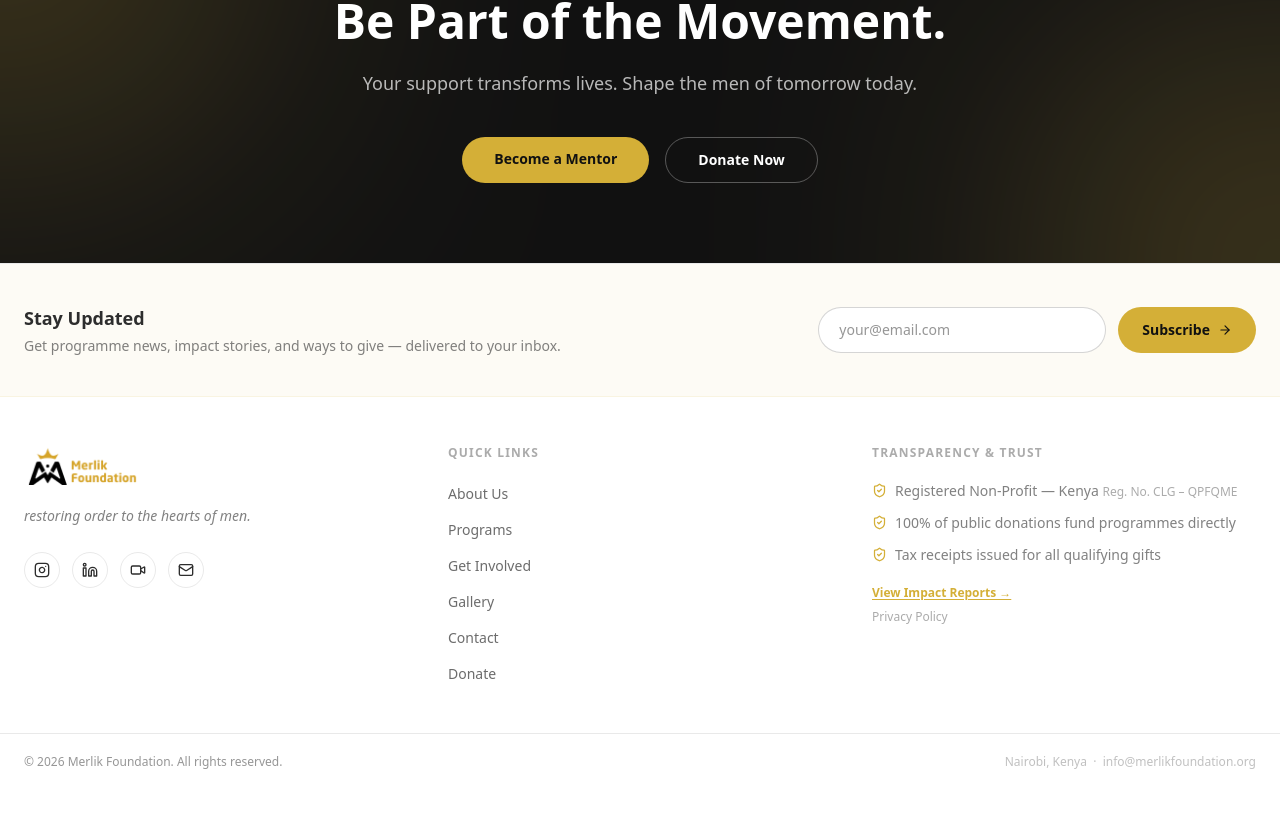
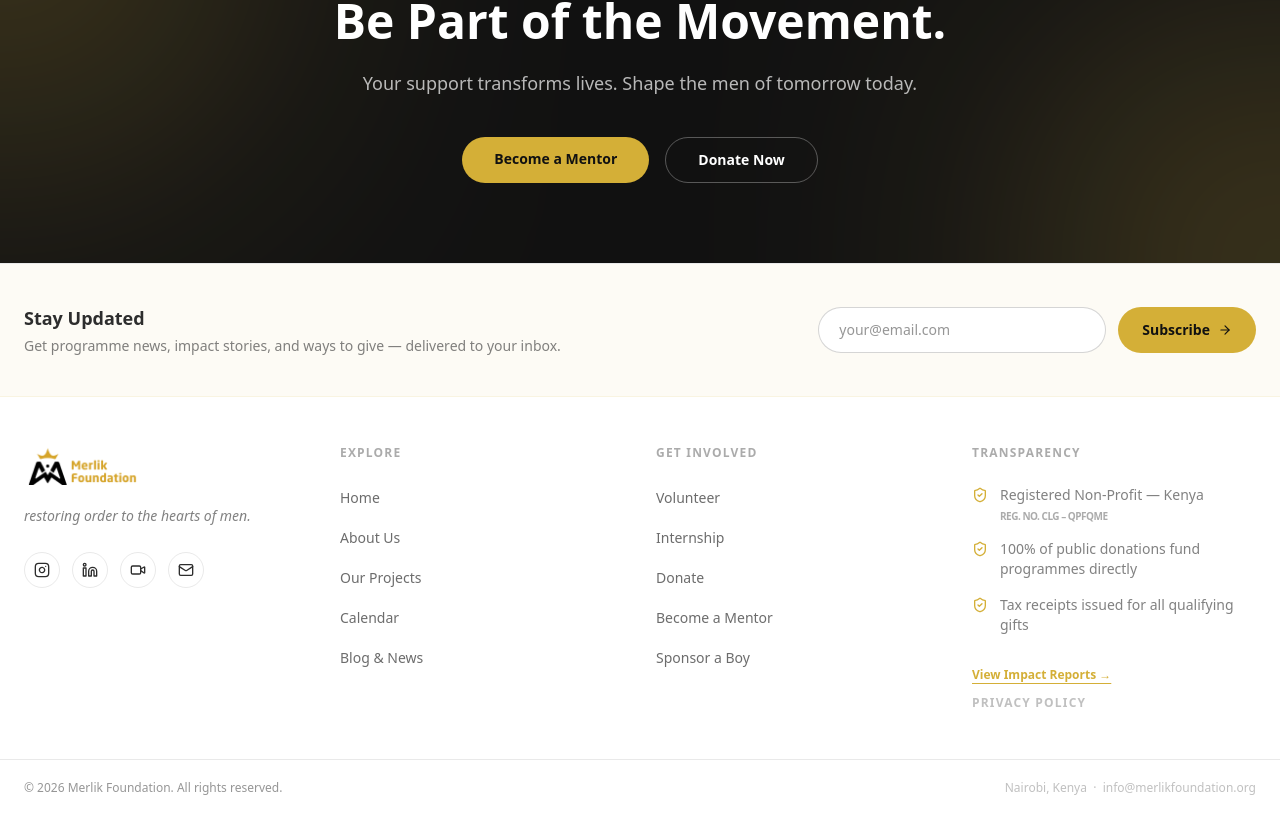
Before and after one commit to foundationmerlik/webapp, a Next.js app: page / in a window 1280 px wide. Shown: the part 3884-4700 px from the top of the page. Before the commit the page ends 4674 px from the top, so only its background shows below. Built offline with nearby package versions, Linux system fonts and the light colour scheme; a web font is replaced by a local one.

Commit message:
Update Footer: Restructured links into Explore and Get Involved columns

```diff
--- a/src/components/Footer.tsx
+++ b/src/components/Footer.tsx
@@ -20,13 +20,20 @@ export default function Footer() {
         if (email) { setSubscribed(true); setEmail(""); }
     };
 
-    const navLinks = [
+    const exploreLinks = [
+        { name: "Home", href: "/" },
         { name: "About Us", href: "/about" },
-        { name: "Programs", href: "/programs" },
-        { name: "Get Involved", href: "/support" },
-        { name: "Gallery", href: "/gallery" },
-        { name: "Contact", href: "/contact" },
+        { name: "Our Projects", href: "/programs" },
+        { name: "Calendar", href: "/calendar" },
+        { name: "Blog & News", href: "/blog" },
+    ];
+
+    const involvedLinks = [
+        { name: "Volunteer", href: "/support?tab=volunteer" },
+        { name: "Internship", href: "/support?tab=internship" },
         { name: "Donate", href: "/donate" },
+        { name: "Become a Mentor", href: "/support?tab=mentor" },
+        { name: "Sponsor a Boy", href: "/support?tab=sponsor" },
     ];
 
     return (
@@ -64,7 +71,7 @@ export default function Footer() {
 
             {/* Main Footer Body */}
             <div className="max-w-7xl mx-auto px-6 py-12">
-                <div className="grid grid-cols-1 md:grid-cols-3 gap-10">
+                <div className="grid grid-cols-1 sm:grid-cols-2 lg:grid-cols-4 gap-12 lg:gap-8">
 
                     {/* Brand Column */}
                     <div className="flex flex-col gap-5">
@@ -97,11 +104,25 @@ export default function Footer() {
                         </div>
                     </div>
 
-                    {/* Quick Nav */}
+                    {/* Explore */}
                     <div>
-                        <p className="text-xs font-bold uppercase tracking-widest text-foreground/40 mb-5">Quick Links</p>
-                        <ul className="space-y-3">
-                            {navLinks.map((l) => (
+                        <p className="text-xs font-bold uppercase tracking-widest text-foreground/40 mb-6">Explore</p>
+                        <ul className="space-y-4">
+                            {exploreLinks.map((l) => (
+                                <li key={l.name}>
+                                    <Link href={l.href} className="text-sm text-foreground/70 hover:text-brand-gold transition-colors font-medium">
+                                        {l.name}
+                                    </Link>
+                                </li>
+                            ))}
+                        </ul>
+                    </div>
+
+                    {/* Get Involved */}
+                    <div>
+                        <p className="text-xs font-bold uppercase tracking-widest text-foreground/40 mb-6">Get Involved</p>
+                        <ul className="space-y-4">
+                            {involvedLinks.map((l) => (
                                 <li key={l.name}>
                                     <Link href={l.href} className="text-sm text-foreground/70 hover:text-brand-gold transition-colors font-medium">
                                         {l.name}
@@ -113,29 +134,29 @@ export default function Footer() {
 
                     {/* Trust / Accountability */}
                     <div>
-                        <p className="text-xs font-bold uppercase tracking-widest text-foreground/40 mb-5">Transparency &amp; Trust</p>
-                        <ul className="space-y-3 text-sm text-foreground/60">
-                            <li className="flex items-start gap-2">
-                                <ShieldCheck size={15} className="text-brand-gold shrink-0 mt-0.5" />
-                                <span>Registered Non-Profit — Kenya <span className="text-foreground/40 text-xs">Reg. No. CLG – QPFQME</span></span>
+                        <p className="text-xs font-bold uppercase tracking-widest text-foreground/40 mb-6">Transparency</p>
+                        <ul className="space-y-4 text-sm text-foreground/60">
+                            <li className="flex items-start gap-3">
+                                <ShieldCheck size={16} className="text-brand-gold shrink-0 mt-0.5" />
+                                <span>Registered Non-Profit — Kenya <span className="text-foreground/40 text-[10px] block mt-1 uppercase font-bold tracking-tighter">Reg. No. CLG – QPFQME</span></span>
                             </li>
-                            <li className="flex items-start gap-2">
-                                <ShieldCheck size={15} className="text-brand-gold shrink-0 mt-0.5" />
+                            <li className="flex items-start gap-3">
+                                <ShieldCheck size={16} className="text-brand-gold shrink-0 mt-0.5" />
                                 <span>100% of public donations fund programmes directly</span>
                             </li>
-                            <li className="flex items-start gap-2">
-                                <ShieldCheck size={15} className="text-brand-gold shrink-0 mt-0.5" />
+                            <li className="flex items-start gap-3">
+                                <ShieldCheck size={16} className="text-brand-gold shrink-0 mt-0.5" />
                                 <span>Tax receipts issued for all qualifying gifts</span>
                             </li>
                         </ul>
-                        <div className="mt-5 flex flex-col gap-2">
+                        <div className="mt-8 flex flex-col gap-3">
                             <button
                                 onClick={() => setIsReportsModalOpen(true)}
-                                className="text-xs text-brand-gold font-bold underline underline-offset-2 hover:opacity-80 transition-opacity text-left"
+                                className="text-xs text-brand-gold font-bold underline underline-offset-4 hover:opacity-80 transition-opacity text-left"
                             >
                                 View Impact Reports →
                             </button>
-                            <Link href="/contact" className="text-xs text-foreground/40 hover:text-foreground/60 transition-colors">
+                            <Link href="/contact" className="text-xs text-foreground/30 hover:text-foreground/60 transition-colors uppercase tracking-widest font-bold">
                                 Privacy Policy
                             </Link>
                         </div>
```
